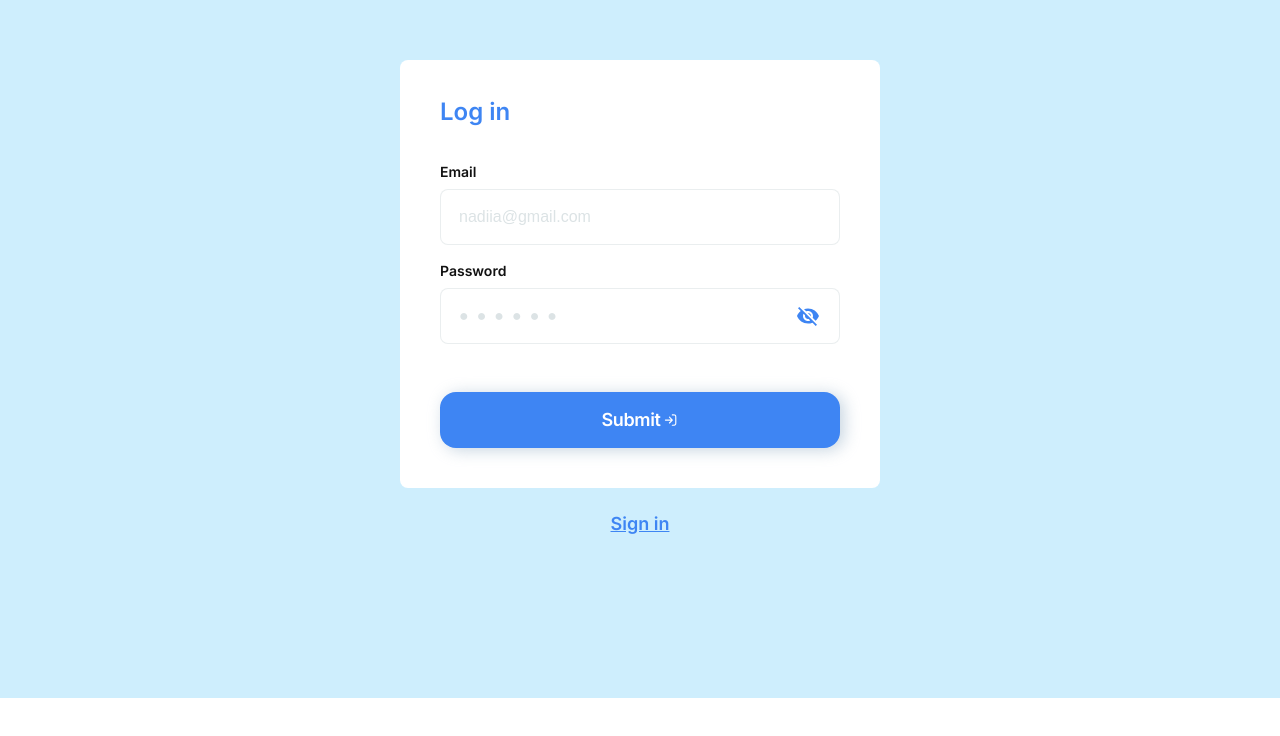
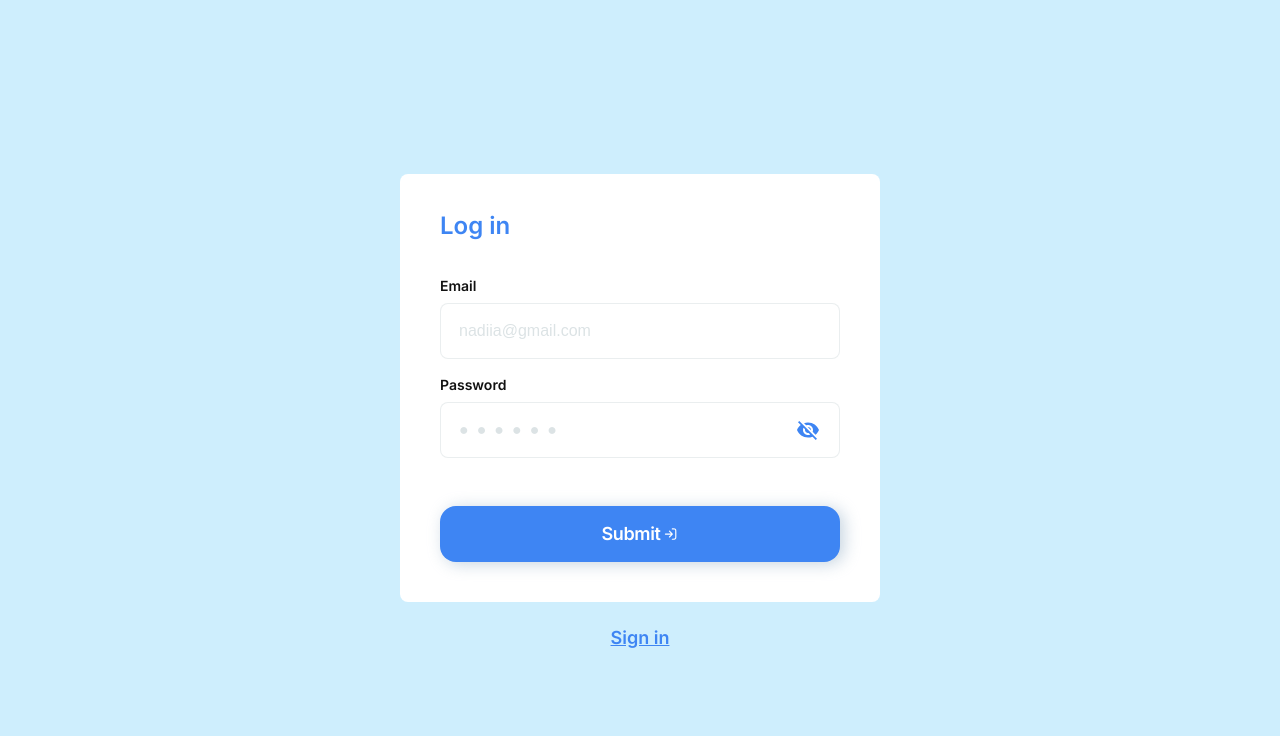
Before and after one commit to SvitlanaHonchar/Goose-Track_Work-Smart, a React (Create React App) app: page /login in a window 1280 px wide. Shown: the part 102-838 px from the top of the page. Before the commit the page ends 800 px from the top, so only its background shows below. Built offline with nearby package versions, Linux system fonts and the light colour scheme; no server answers.

Commit message:
Updated LoginPageComponent.styled.js

```diff
--- a/src/modules/LoginPageComponent/components/LoginPageComp/LoginPageComponent.styled.js
+++ b/src/modules/LoginPageComponent/components/LoginPageComp/LoginPageComponent.styled.js
@@ -8,15 +8,28 @@ import img3 from '../../../../shared/images/logInPage/desktop_goose_message_logI
 import img4 from '../../../../shared/images/logInPage/desktop_goose_message_logIn@2x.png';
 
 export const StyledLoginPageComponent = styled(Box)`
-  position: relative;
-  height: 100vh;
-  display: flex;
-  flex-direction: column;
+  padding-top: 202px;
+  padding-bottom: 202px;
 
-  justify-content: center;
-  align-items: center;
+  @media screen and (min-width: 768px) {
+    padding-top: 276px;
+    padding-bottom: 276px;
+  }
+
+  @media screen and (min-width: 1440px) {
+    padding-top: 174px;
+    padding-bottom: 172px;
+  }
+
+  .ContentContainer {
+    position: relative;
+  }
 
   .ImageContainer {
+    position: absolute;
+    top: 50%;
+    right: -50%;
+
     @media screen and (max-width: 1439px) {
       display: none;
     }
@@ -24,8 +37,8 @@ export const StyledLoginPageComponent = styled(Box)`
 
   .StyledImageGoose {
     position: absolute;
-    top: 350px;
-    right: 200px;
+    top: -80px;
+    right: -40px;
     background-image: url(${img1});
     background-size: cover;
     background-position: center;
@@ -40,8 +53,8 @@ export const StyledLoginPageComponent = styled(Box)`
 
   .StyledImageMessage {
     position: absolute;
-    top: 250px;
-    right: 220px;
+    top: -170px;
+    right: -50px;
     background-image: url(${img3});
     background-size: cover;
     background-position: center;
@@ -69,6 +82,7 @@ export const StyledLoginPageComponent = styled(Box)`
     font-size: 14px;
     line-height: 1.14;
   }
+
   .MessageFocus {
     color: #3e85f3;
   }
```
